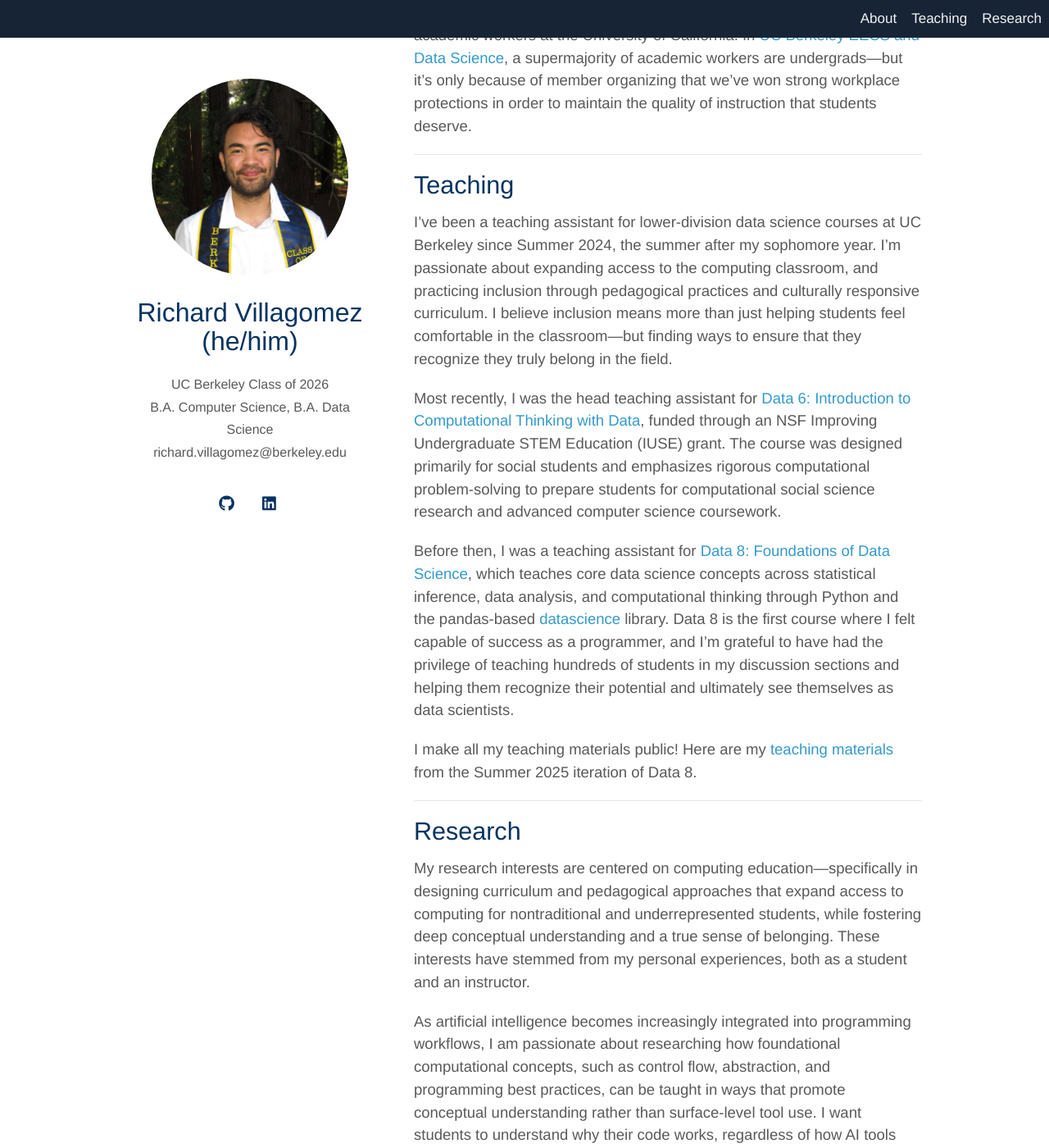
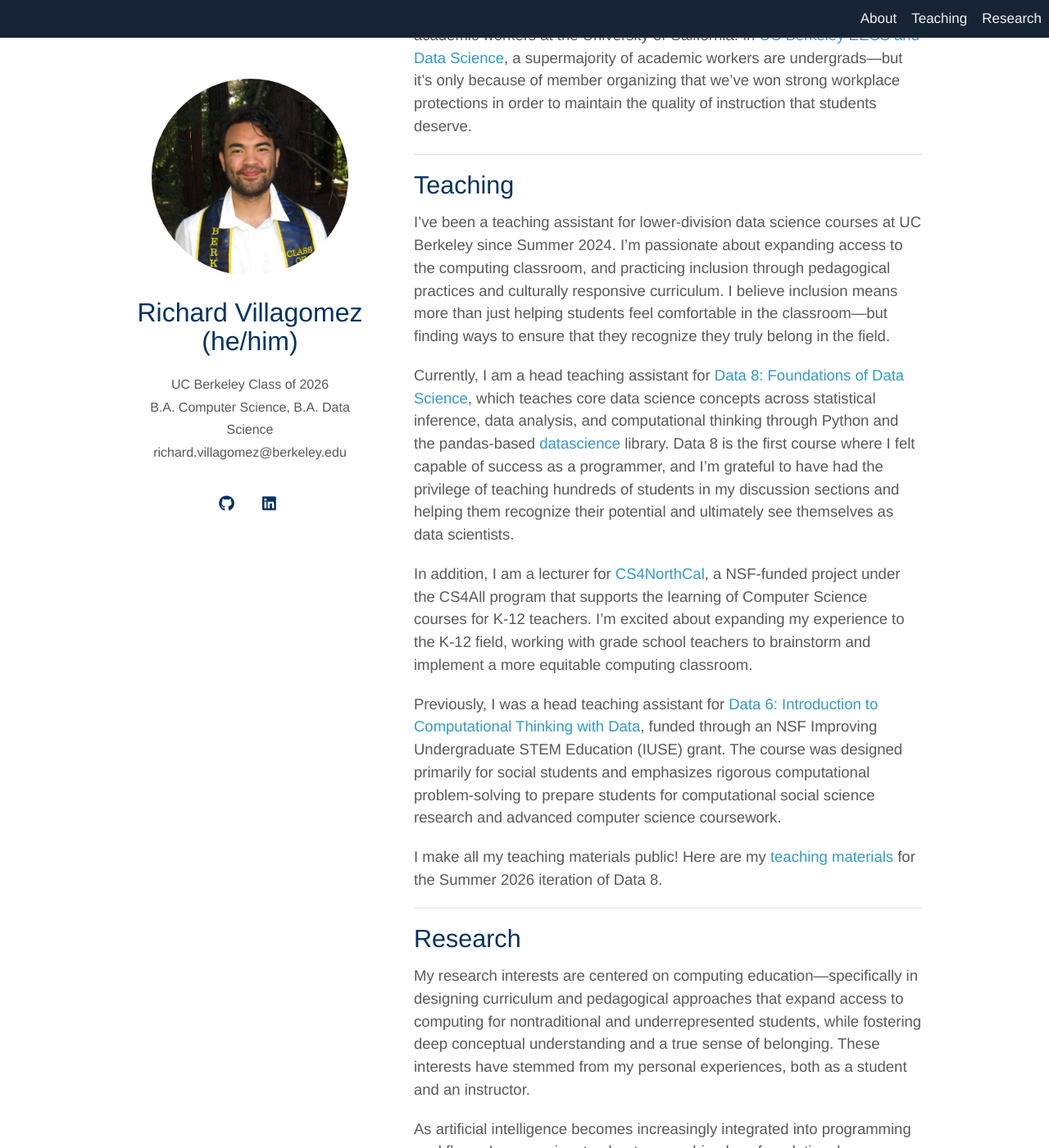
Before and after one commit to richardvillagomez/richardvillagomez.github.io, a Jekyll site: the page built from index.md, in a window 1280 px wide and 1400 px high, scrolled down 546 px. Shown: the whole window at 82% size. Built offline with Jekyll 4.4.1, drawn with Linux system fonts in a browser that asks for light colours; nearby versions of some CDN libraries; a style sheet for code colours, icons or effects is not loaded; our own code applies the rules of GitHub Pages for plain Markdown files.

Commit message:
feat(teaching): add cs4northcal

```diff
--- a/_includes/teaching.md
+++ b/_includes/teaching.md
@@ -1,9 +1,11 @@
 ## Teaching
 
-I’ve been a teaching assistant for lower-division data science courses at UC Berkeley since Summer 2024, the summer after my sophomore year. I’m passionate about expanding access to the computing classroom, and practicing inclusion through pedagogical practices and culturally responsive curriculum. I believe inclusion means more than just helping students feel comfortable in the classroom—but finding ways to ensure that they recognize they truly belong in the field.
+I’ve been a teaching assistant for lower-division data science courses at UC Berkeley since Summer 2024. I’m passionate about expanding access to the computing classroom, and practicing inclusion through pedagogical practices and culturally responsive curriculum. I believe inclusion means more than just helping students feel comfortable in the classroom—but finding ways to ensure that they recognize they truly belong in the field.
 
-Most recently, I was the head teaching assistant for [Data 6: Introduction to Computational Thinking with Data](https://data6.org/fa25/), funded through an NSF Improving Undergraduate STEM Education (IUSE) grant. The course was designed primarily for social students and emphasizes rigorous computational problem-solving to prepare students for computational social science research and advanced computer science coursework.
+Currently, I am a head teaching assistant for [Data 8: Foundations of Data Science](https://www.data8.org/), which teaches core data science concepts across statistical inference, data analysis, and computational thinking through Python and the pandas-based [datascience](https://www.data8.org/datascience/) library. Data 8 is the first course where I felt capable of success as a programmer, and I'm grateful to have had the privilege of teaching hundreds of students in my discussion sections and helping them recognize their potential and ultimately see themselves as data scientists.
 
-Before then, I was a teaching assistant for [Data 8: Foundations of Data Science](https://www.data8.org/), which teaches core data science concepts across statistical inference, data analysis, and computational thinking through Python and the pandas-based [datascience](https://www.data8.org/datascience/) library. Data 8 is the first course where I felt capable of success as a programmer, and I'm grateful to have had the privilege of teaching hundreds of students in my discussion sections and helping them recognize their potential and ultimately see themselves as data scientists.
+In addition, I am a lecturer for [CS4NorthCal](https://cose.sfsu.edu/cs4all/cs4northcal), a NSF-funded project under the CS4All program that supports the learning of Computer Science courses for K-12 teachers. I'm excited about expanding my experience to the K-12 field, working with grade school teachers to brainstorm and implement a more equitable computing classroom.
 
-I make all my teaching materials public! Here are my [teaching materials](https://richardvillagomez.notion.site/data8-su25) from the Summer 2025 iteration of Data 8.
+Previously, I was a head teaching assistant for [Data 6: Introduction to Computational Thinking with Data](https://data6.org/fa25/), funded through an NSF Improving Undergraduate STEM Education (IUSE) grant. The course was designed primarily for social students and emphasizes rigorous computational problem-solving to prepare students for computational social science research and advanced computer science coursework.
+
+I make all my teaching materials public! Here are my [teaching materials](https://richardvillagomez.notion.site/data8-su26) for the Summer 2026 iteration of Data 8.
```
